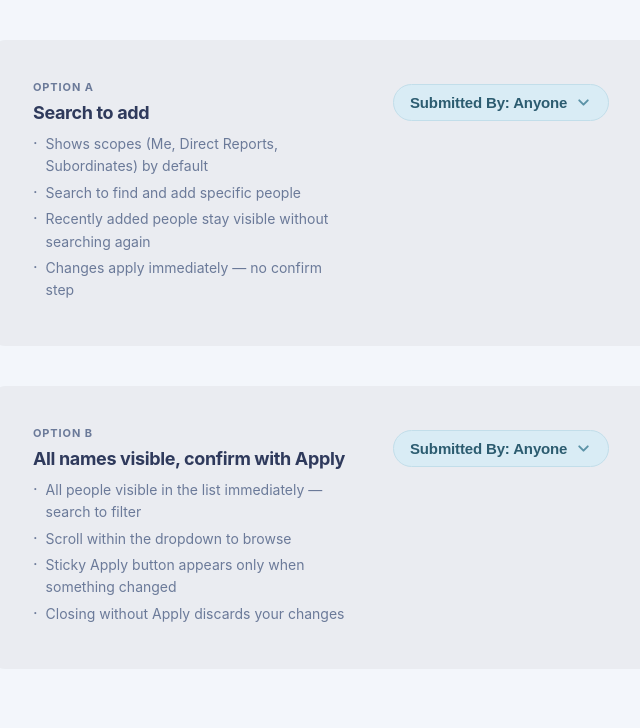
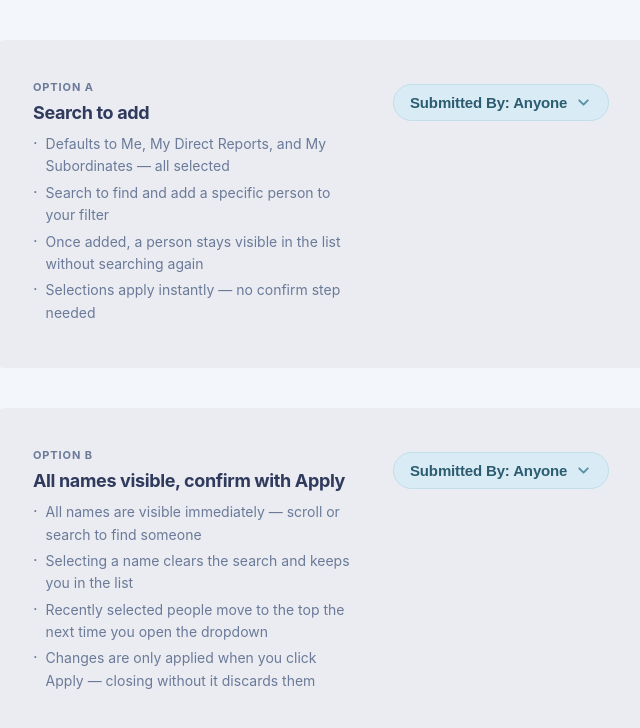
Before and after one commit to wouterdebres/filter-dropdown, a React (Vite) app in the folder filter-badge-prototype/: page / in a window 1280 px wide. Shown: the top 728 px of the page, without its empty margins (47-687 px from the left). Built offline with nearby package versions, Linux system fonts and the light colour scheme; a web font is replaced by a local one.

Commit message:
Update descriptions to reflect actual behaviour

```diff
--- a/filter-badge-prototype/src/App.jsx
+++ b/filter-badge-prototype/src/App.jsx
@@ -65,10 +65,10 @@ export default function App() {
         number="A"
         title="Search to add"
         bullets={[
-          "Shows scopes (Me, Direct Reports, Subordinates) by default",
-          "Search to find and add specific people",
-          "Recently added people stay visible without searching again",
-          "Changes apply immediately — no confirm step",
+          "Defaults to Me, My Direct Reports, and My Subordinates — all selected",
+          "Search to find and add a specific person to your filter",
+          "Once added, a person stays visible in the list without searching again",
+          "Selections apply instantly — no confirm step needed",
         ]}
       >
         <FilterBadge />
@@ -78,10 +78,10 @@ export default function App() {
         number="B"
         title="All names visible, confirm with Apply"
         bullets={[
-          "All people visible in the list immediately — search to filter",
-          "Scroll within the dropdown to browse",
-          "Sticky Apply button appears only when something changed",
-          "Closing without Apply discards your changes",
+          "All names are visible immediately — scroll or search to find someone",
+          "Selecting a name clears the search and keeps you in the list",
+          "Recently selected people move to the top the next time you open the dropdown",
+          "Changes are only applied when you click Apply — closing without it discards them",
         ]}
       >
         <FilterBadgeV2 />
```
